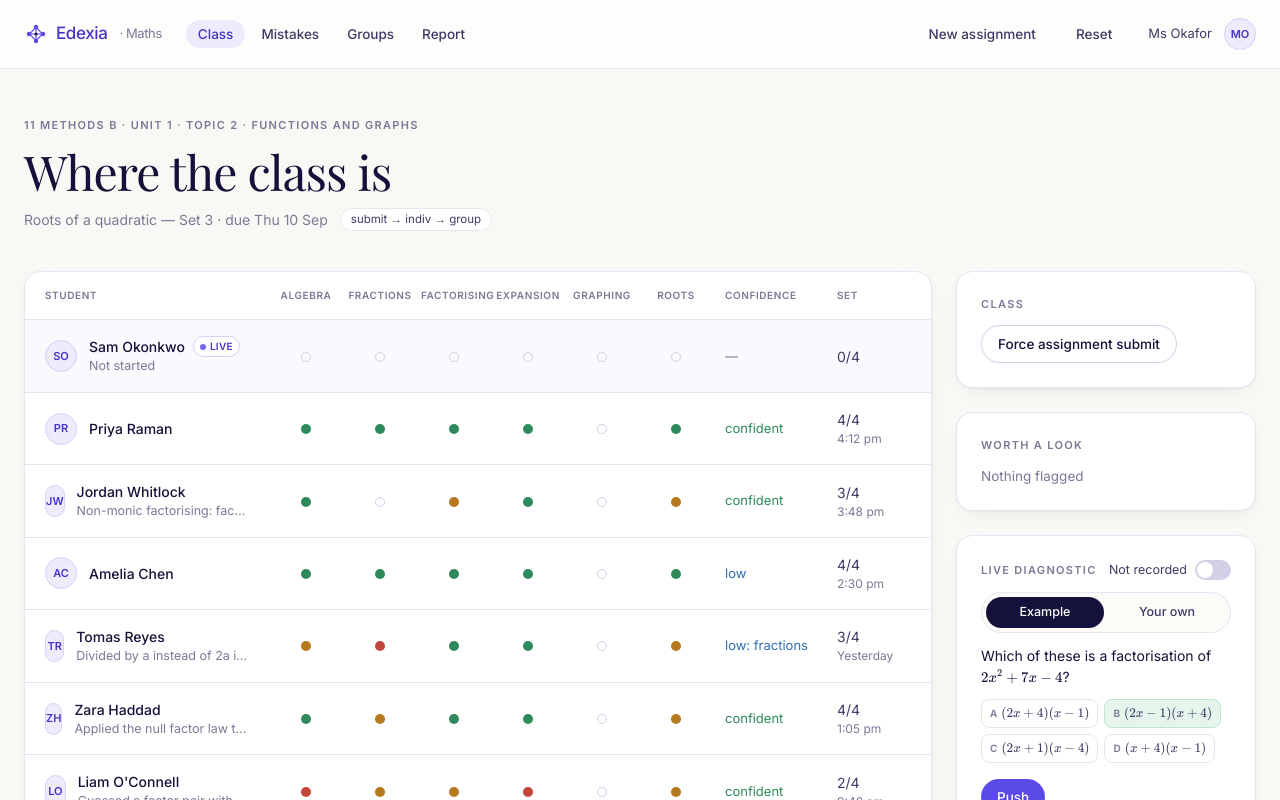
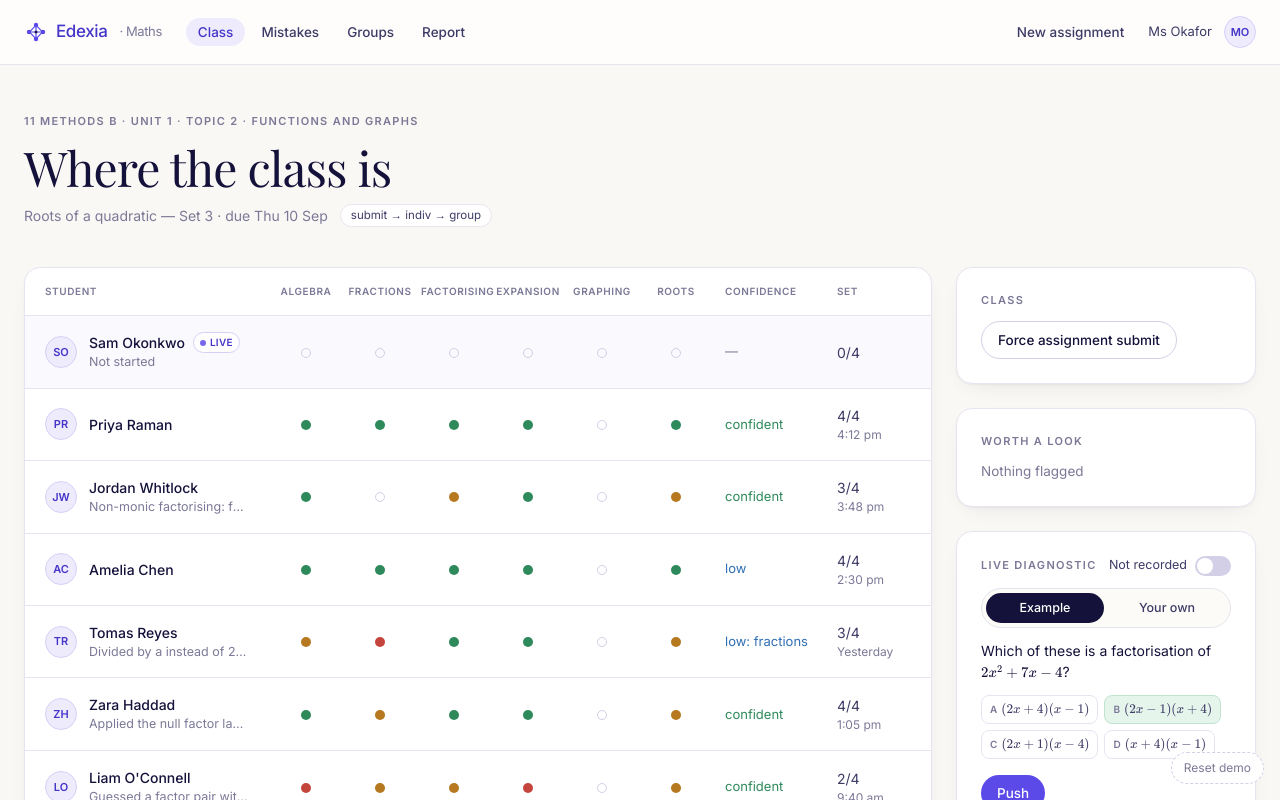
Before and after one commit to cderda7/maths_platform, a Next.js app in the folder curr_version/: page /teacher in a window 1280 px wide. Shown: the top 800 px of the page. Built offline with nearby package versions, Linux system fonts and the light colour scheme.

Commit message:
teacher view: round avatars, reset pinned bottom-right

```diff
--- a/curr_version/app/page.tsx
+++ b/curr_version/app/page.tsx
@@ -41,10 +41,8 @@ export default function Home() {
           </Link>
         </div>
 
-        <div className="mt-10 flex items-center justify-between text-[12.5px] text-ink-muted">
-          <span>Design demo. Recognition, evaluation and groupmates are simulated with fixture data; nothing leaves this browser.</span>
-          <ResetDemo />
-        </div>
+        <p className="mt-10 text-[12.5px] text-ink-muted">Design demo · simulated recognition, evaluation and classmates · nothing leaves this browser</p>
+        <ResetDemo />
       </main>
     </div>
   );
--- a/curr_version/app/teacher/TeacherChrome.tsx
+++ b/curr_version/app/teacher/TeacherChrome.tsx
@@ -50,13 +50,13 @@ export default function TeacherChrome({ children }: { children: ReactNode }) {
             <Link href="/teacher/assignments/new" className={`rounded-full px-3 py-1 text-[13.5px] font-medium transition-colors ${path === "/teacher/assignments/new" ? "bg-accent-soft text-accent-deep" : "text-ink-soft hover:bg-cream-deep hover:text-ink"}`} data-new-assignment>
               New assignment
             </Link>
-            <ResetDemo className="mr-2" />
             <span>{ASSIGNMENT.teacher}</span>
             <Avatar initials="MO" />
           </div>
         </div>
       </header>
       <main className="mx-auto max-w-7xl px-6 py-12">{children}</main>
+      <ResetDemo />
     </div>
   );
 }
--- a/curr_version/components/ResetDemo.tsx
+++ b/curr_version/components/ResetDemo.tsx
@@ -1,13 +1,20 @@
 "use client";
 
 import { resetSession } from "@/lib/store";
-import { Button } from "./ui";
 
-/** Clears the shared demo session in every tab. */
-export default function ResetDemo({ className = "" }: { className?: string }) {
+/**
+ * Restarts the shared demo in every tab. Pinned to the bottom-right corner, outside the product's
+ * own chrome, so it reads as a presenter control rather than part of the interface.
+ */
+export default function ResetDemo() {
   return (
-    <Button variant="ghost" className={className} onClick={() => resetSession()}>
-      Reset
-    </Button>
+    <button
+      type="button"
+      onClick={() => resetSession()}
+      className="fixed bottom-4 right-4 z-40 rounded-full border border-dashed border-line-strong bg-paper/80 px-3 py-1.5 text-[12px] text-ink-muted backdrop-blur hover:text-ink"
+      data-reset
+    >
+      Reset demo
+    </button>
   );
 }
--- a/curr_version/components/ui.tsx
+++ b/curr_version/components/ui.tsx
@@ -55,7 +55,7 @@ export function Button({
 
 export function Avatar({ initials, size = "h-8 w-8 text-[11px]" }: { initials: string; size?: string }) {
   return (
-    <span className={`grid place-items-center rounded-full bg-accent-soft border border-accent-line text-accent-deep font-semibold ${size}`}>
+    <span className={`grid shrink-0 place-items-center rounded-full border border-accent-line bg-accent-soft font-semibold text-accent-deep ${size}`}>
       {initials}
     </span>
   );
```
Also changed, not shown: 1 other file (tests, documents, lock files or other folders).
